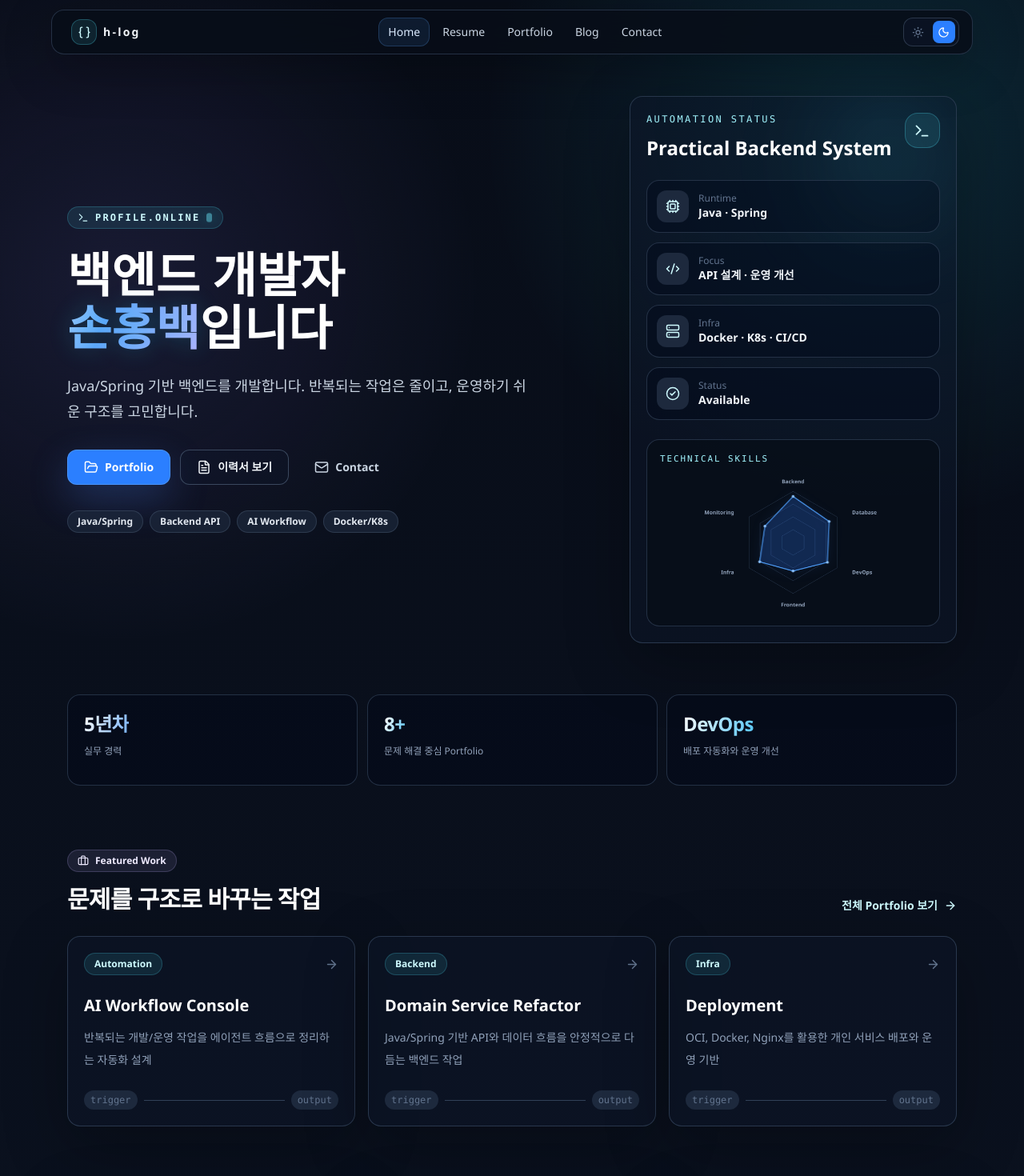
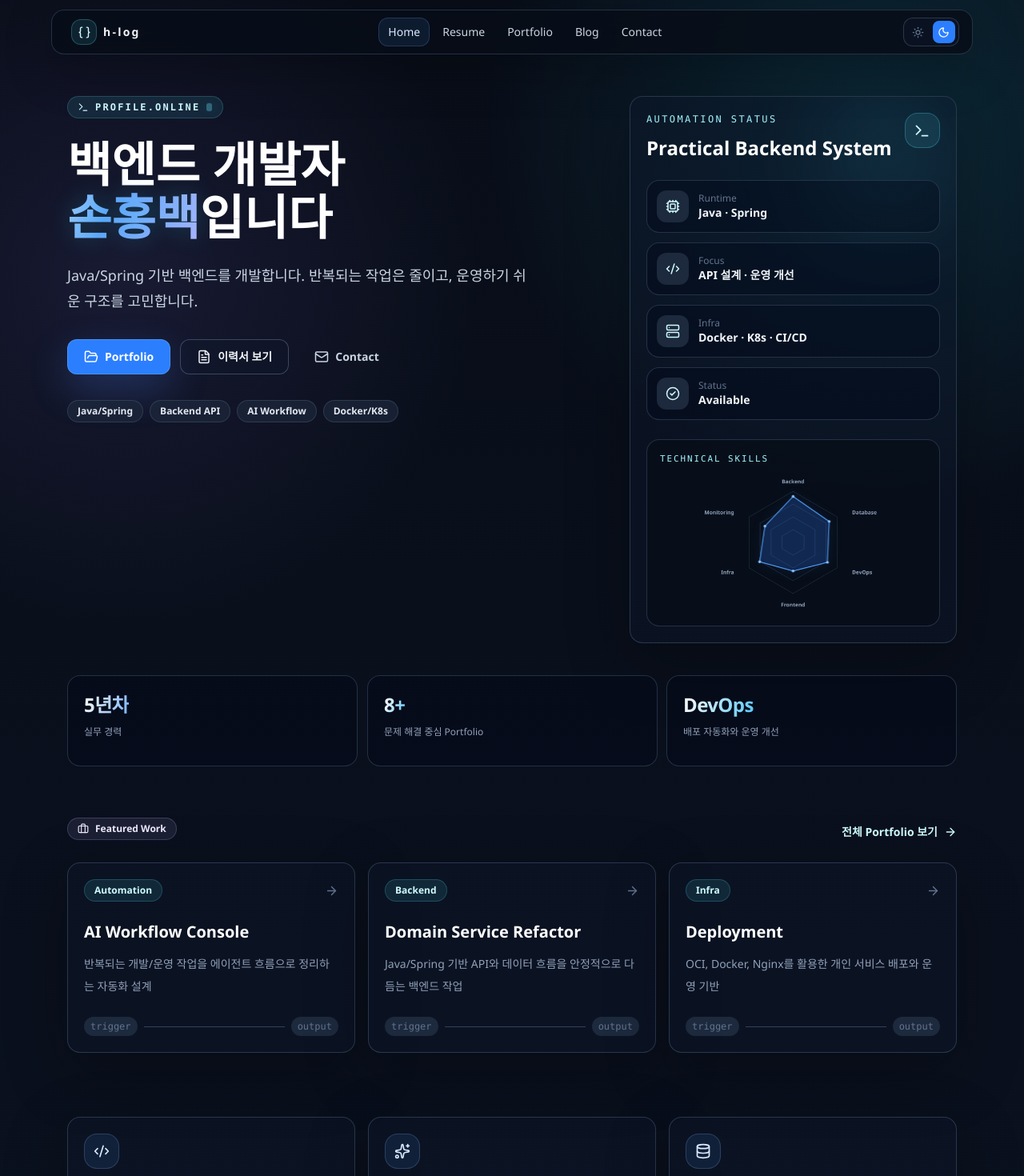
Before and after one commit to Hongbaekson/h-log, a Next.js app in the folder apps/h-log/: page / in a window 1280 px wide. Shown: the top 1470 px of the page at 80% size. Built offline with nearby package versions, Linux system fonts and the light colour scheme.

Commit message:
홈 이력서 UI 간격 조정

```diff
--- a/apps/h-log/app/page.tsx
+++ b/apps/h-log/app/page.tsx
@@ -223,8 +223,8 @@ const projectPreviews = [
 export default function HomePage() {
   return (
     <>
-      <section className="py-12 md:py-16">
-        <Container className="grid min-h-[calc(100vh-18rem)] items-center gap-10 md:grid-cols-[1.08fr_0.92fr]">
+      <section className="pt-12 pb-8 md:pt-16 md:pb-10">
+        <Container className="grid items-start gap-10 md:grid-cols-[1.08fr_0.92fr]">
           <div>
             <Badge className="hero-reveal hero-reveal-1" tone="cyan">
               <Terminal aria-hidden="true" size={14} strokeWidth={2} />
@@ -318,7 +318,7 @@ export default function HomePage() {
         </Container>
       </section>
 
-      <section className="pb-20">
+      <section className="pb-14 md:pb-16">
         <Container>
           <dl className="metric-grid grid gap-3 sm:grid-cols-3">
             {focusItems.map((item) => (
@@ -337,9 +337,6 @@ export default function HomePage() {
                 <Briefcase aria-hidden="true" size={14} strokeWidth={2} />
                 Featured Work
               </Badge>
-              <h2 className="card-heading mt-4 text-3xl tracking-tight text-white">
-                문제를 구조로 바꾸는 작업
-              </h2>
             </div>
             <Link
               className="inline-flex items-center gap-2 text-sm font-semibold text-cyan-100 transition-colors hover:text-white focus-visible:outline focus-visible:outline-2 focus-visible:outline-offset-4 focus-visible:outline-cyan-300"
--- a/apps/h-log/app/resume/page.tsx
+++ b/apps/h-log/app/resume/page.tsx
@@ -157,17 +157,17 @@ export default function ResumePage() {
       <section className="py-12 md:py-16">
         <Container>
           <div className="max-w-3xl">
-            <Badge tone="cyan">
+            <Badge className="hero-reveal hero-reveal-1" tone="cyan">
               <Terminal aria-hidden="true" size={14} strokeWidth={2} />
               <span className="font-mono uppercase tracking-[0.18em]">resume.online</span>
               <span className="hero-signal-cursor" aria-hidden="true" />
             </Badge>
 
-            <h1 className="hero-heading mt-6 max-w-3xl text-4xl leading-[1.1] tracking-normal text-white md:text-6xl">
+            <h1 className="hero-heading hero-reveal hero-reveal-2 mt-6 max-w-3xl text-4xl leading-[1.1] tracking-normal text-white md:text-6xl">
               손홍백 <span className="hero-name-gradient">Resume</span>
             </h1>
 
-            <div className="mt-8 flex flex-col gap-3 sm:flex-row sm:flex-wrap">
+            <div className="hero-reveal hero-reveal-3 mt-8 flex flex-col gap-3 sm:flex-row sm:flex-wrap">
               <PdfDownloadButton />
             </div>
           </div>
```
